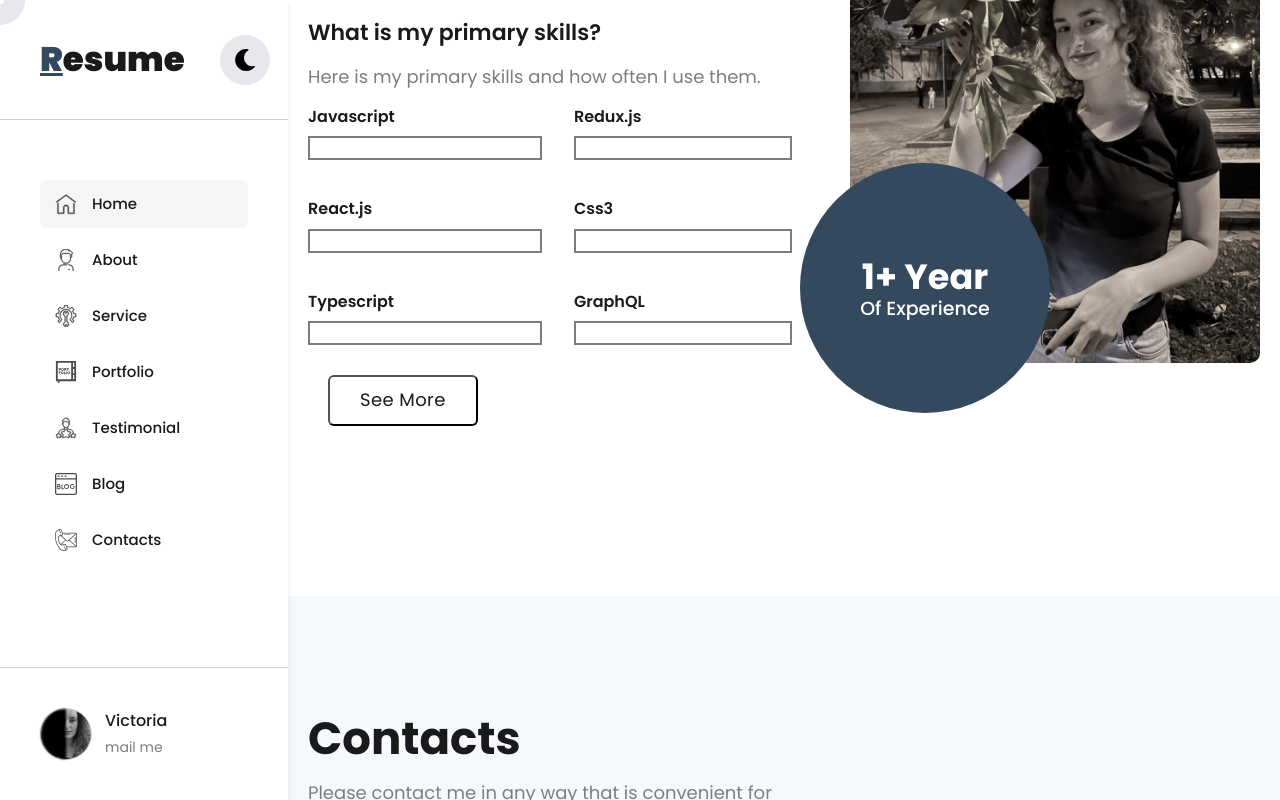
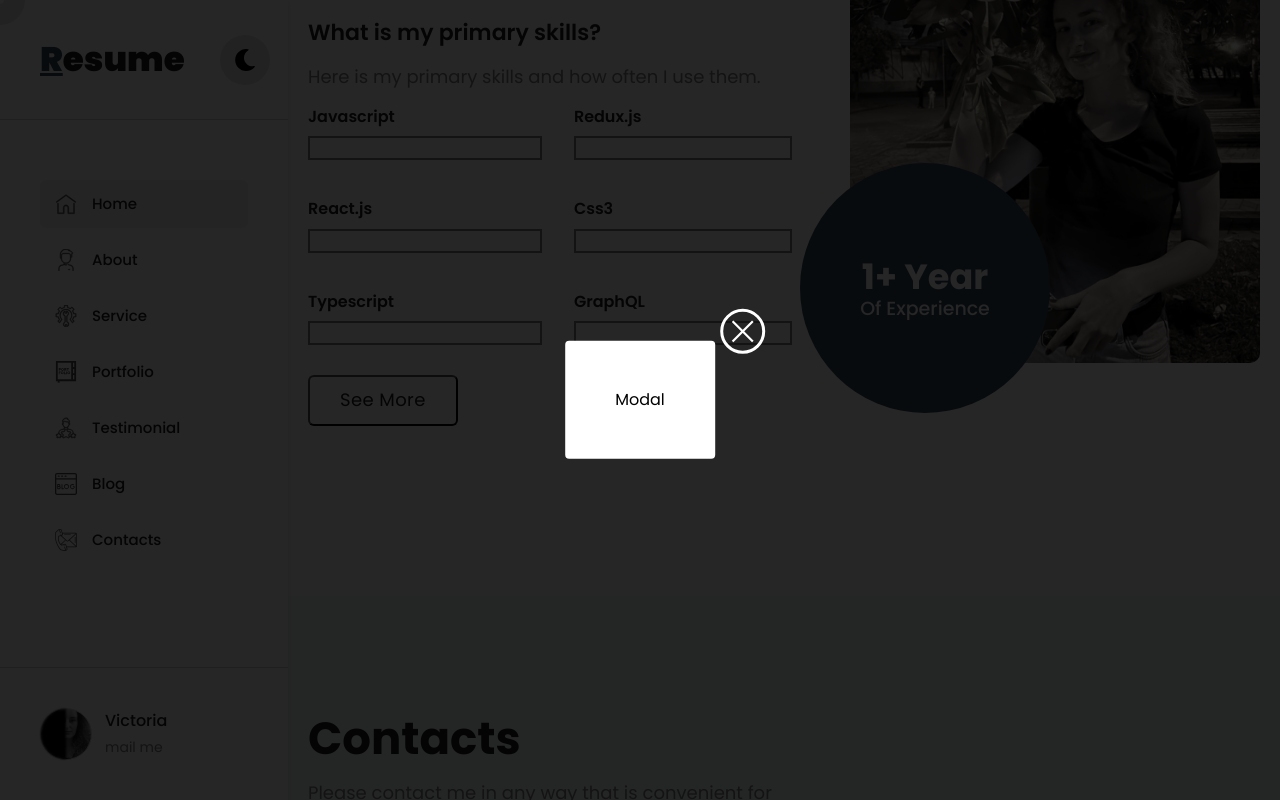
Before and after one commit to Feralwater/cv, a React (Create React App) app: page / in a window 1280 px wide. Both pictures are taken after a click on the button "See More". Shown: the part 1267-2067 px from the top of the page. Built offline with nearby package versions, Linux system fonts and the light colour scheme.

Commit message:
implement Modal

```diff
--- a/public/index.html
+++ b/public/index.html
@@ -18,5 +18,6 @@
   <body>
     <noscript>You need to enable JavaScript to run this app.</noscript>
     <div id="root"></div>
+    <div id="modal"></div>
   </body>
 </html>
--- a/src/Pages/About/index.tsx
+++ b/src/Pages/About/index.tsx
@@ -1,4 +1,4 @@
-import React from 'react';
+import React, { useState } from 'react';
 import {
   AboutBlock,
   AboutContent,
@@ -20,8 +20,13 @@ import Paragraph from 'components/Paragraph/Paragraph';
 import { skills } from 'Pages/About/components/Skill/constants';
 import Skill from 'Pages/About/components/Skill';
 import { H3 } from 'topography';
+import Modal from 'components/Modal';
 
-const About = () => (
+const About = () => {
+  const [isModalOpen, setIsModalOpen] = useState(false);
+  const openModal = () => setIsModalOpen(true);
+
+  return (
     <AboutBlock id="about">
       <H3>About Me</H3>
       <AboutContent>
@@ -50,7 +55,12 @@ const About = () => (
                 ))}
               </Skills>
             </div>
-          <SeeMoreButton type="button">See More</SeeMoreButton>
+            <SeeMoreButton
+              type="button"
+              onClick={openModal}
+            >
+              See More
+            </SeeMoreButton>
           </AboutSkills>
         </LeftPart>
         <div>
@@ -65,7 +75,14 @@ const About = () => (
           </PictureContainer>
         </div>
       </AboutContent>
+      <Modal
+        open={isModalOpen}
+        onClose={() => setIsModalOpen(false)}
+      >
+        Modal
+      </Modal>
     </AboutBlock>
   );
+};
 
 export default About;
--- a/src/Pages/About/styles.ts
+++ b/src/Pages/About/styles.ts
@@ -61,7 +61,7 @@ export const SeeMoreButton = styled.button`
   background-color: ${({ theme }) => theme.colors.white};
   color: ${({ theme }) => theme.colors.rangoonGreen};
   border-color: ${({ theme }) => theme.colors.black};
-  margin: 30px 0 0 20px;
+  margin: 30px 0 0 0;
   font-size: 18px;
   letter-spacing: .4px;
   transition: .5s;
--- /dev/null
+++ b/src/components/Modal/index.tsx
@@ -0,0 +1,31 @@
+import React, { ReactNode } from 'react';
+import ReactDOM from 'react-dom';
+import { GrClose } from 'react-icons/gr';
+import { CloseButton, ModalContent, Overlay } from './styles';
+
+const modalElement = document.getElementById('modal') as HTMLElement;
+
+interface IModal {
+  children: ReactNode;
+  open: boolean;
+  onClose: () => void;
+}
+
+const Modal = ({ children, open, onClose }:IModal) => {
+  if (!open) {
+    return null;
+  }
+
+  return ReactDOM.createPortal(
+    <>
+      <Overlay isOpen={open} />
+      <ModalContent>
+        <CloseButton type="button" onClick={onClose}><GrClose /></CloseButton>
+        {children}
+      </ModalContent>
+    </>,
+    modalElement,
+  );
+};
+
+export default Modal;
--- /dev/null
+++ b/src/components/Modal/styles.ts
@@ -0,0 +1,54 @@
+import styled from 'styled-components';
+
+interface IModal {
+  isOpen: boolean
+}
+
+export const Overlay = styled.div<IModal>`
+  position: fixed;
+  top: 0;
+  left: 0;
+  right: 0;
+  bottom: 0;
+  background-color: ${({ theme }) => theme.colors.overlay};
+  z-index: 1000;
+  // opacity: ${({ isOpen }) => (isOpen ? 1 : 0)};
+  // transition: all .3s ease;
+`;
+
+export const ModalContent = styled.div`
+  position: fixed;
+  top: 50%;
+  left: 50%;
+  transform: translate(-50%, -50%);
+  padding: 50px;
+  z-index: 1000;
+  background-color: ${({ theme }) => theme.colors.modalBackground};
+  border: none;
+  overflow: initial;
+  border-radius: 4px;
+  outline: none;
+`;
+
+export const CloseButton = styled.button`
+  position: absolute;
+  background: transparent;
+  border: none;
+  width: 45px;
+  height: 45px;
+  z-index: 4;
+  right: -50px;
+  top: -32px;
+  cursor: pointer;
+  border-radius: 50%;
+  border: ${({ theme }) => theme.borders.whiteBorder};
+  display: flex;
+  justify-content: center;
+  align-items: center;
+
+  & svg{
+    width: 45px;
+    height: 45px;
+    filter: invert(1);
+  }
+`;
--- a/src/theme.ts
+++ b/src/theme.ts
@@ -24,6 +24,8 @@ export const baseTheme = {
     ebony: '#111319',
     monsoon: '#888888',
     davyGrey: '#555555',
+    overlay: 'rgba(0, 0, 0, 0.85)',
+    cinder: '#12161f',
   },
 
   borders: {
@@ -32,6 +34,7 @@ export const baseTheme = {
     graniteBorder: '2px solid #7e7e7e',
     thinGraniteBorder: '1px solid #7e7e7e',
     davyGreyBorder: '1px solid #555555',
+    whiteBorder: '3px solid #ffffff',
   },
 
   shadows: {
@@ -62,6 +65,7 @@ export const LightTheme: DefaultTheme = {
     paragraph: `${baseTheme.colors.granite}`,
     buttonHoverColor: `${baseTheme.colors.white}`,
     socialLinks: `${baseTheme.colors.monsoon}`,
+    modalBackground: `${baseTheme.colors.white}`,
   },
   borders: {
     ...baseTheme.borders,
@@ -90,6 +94,7 @@ export const DarkTheme: DefaultTheme = {
     paragraph: `${baseTheme.colors.aluminium}`,
     buttonHoverColor: `${baseTheme.colors.ebony}`,
     socialLinks: `${baseTheme.colors.white}`,
+    modalBackground: `${baseTheme.colors.cinder}`,
   },
   borders: {
     ...baseTheme.borders,
```
Lines whose indentation alone changed are shown as unchanged.
